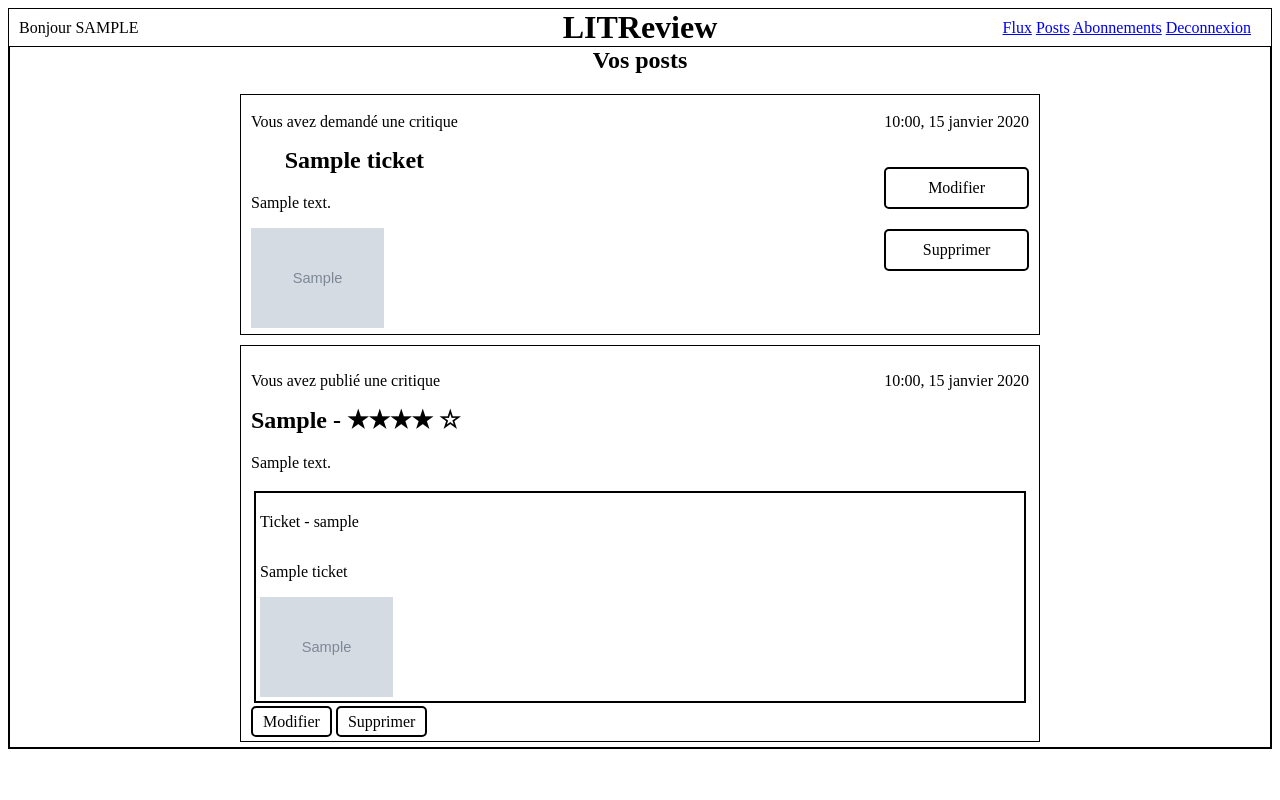
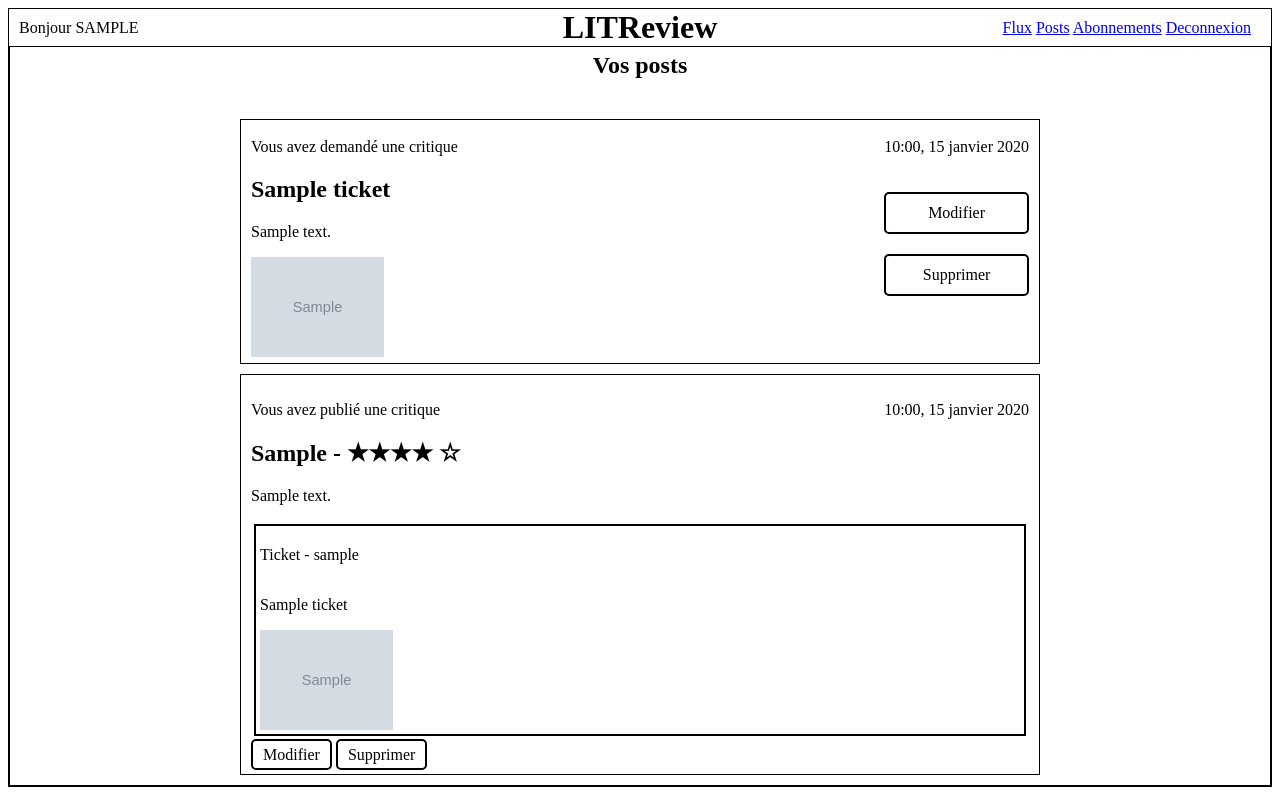
Before and after one commit to ClemiDouce/BookReview, a Django app: page /posts/ in a window 1280 px wide. Run offline with Django 3.2, Linux system fonts and the light colour scheme; a user stored in the database is signed in; tables that the repository leaves empty hold one stand-in row (values such as "Sample post"); grey boxes marked "Sample" are stand-in pictures.

Commit message:
adjust css

```diff
--- a/static/css/base.css
+++ b/static/css/base.css
@@ -26,10 +26,16 @@
 #content {
   border: 2px solid black;
   border-top-style: none;
+  padding: 5px 5px;
 }
 
-h2 {
+h2#title {
   margin-top: 0;
+  text-align: center;
+}
+
+textarea {
+  resize: none;
 }
 
 /*# sourceMappingURL=base.css.map */
--- a/static/css/base.scss
+++ b/static/css/base.scss
@@ -29,8 +29,14 @@
 #content {
   border: 2px solid black;
   border-top-style: none;
+  padding: 5px 5px;
 }
 
-h2 {
+h2#title {
   margin-top: 0;
+  text-align: center;
 }
+
+textarea {
+  resize: none;
+}
--- a/static/css/flux.css
+++ b/static/css/flux.css
@@ -1,11 +1,8 @@
-h2 {
-  text-align: center;
-}
-
 #post-container {
   width: 70%;
-  margin: 20px auto 0 auto;
+  margin: 0 auto;
   max-width: 800px;
+  padding-top: 10px;
 }
 #post-container .review-item {
   border: black solid 1px;
--- a/static/css/flux.scss
+++ b/static/css/flux.scss
@@ -8,14 +8,11 @@
   text-align: center;
 }
 
-h2 {
-  text-align: center;
-}
-
 #post-container {
   width: 70%;
-  margin: 20px auto 0 auto;
+  margin: 0 auto;
   max-width: 800px;
+  padding-top: 10px;
 
   .review-item {
     border: black solid 1px;
--- a/static/css/signup.css
+++ b/static/css/signup.css
@@ -9,6 +9,9 @@ span, label {
 form {
   width: 50%;
   margin: 0 auto;
+  display: flex;
+  flex-direction: column;
+  gap: 10px;
 }
 form input:not([type=submit]) {
   text-align: center;
--- a/static/css/signup.scss
+++ b/static/css/signup.scss
@@ -9,6 +9,9 @@ span, label {
 form {
   width: 50%;
   margin: 0 auto;
+  display: flex;
+  flex-direction: column;
+  gap: 10px;
 
   input:not([type=submit]) {
     text-align: center;
--- a/templates/follows/abonnement.html
+++ b/templates/follows/abonnement.html
@@ -5,7 +5,7 @@
 {% endblock %}
 
 {% block content %}
-	<h2>Suivre d'autres utilisateurs</h2>
+	<h2 id="title">Suivre d'autres utilisateurs</h2>
 	<form method="POST" id="searchbar">
 		{% csrf_token %}
 		{% if msg %}<p style="color:red">{{ msg }}</p>{% endif %}
--- a/templates/registration/signup.html
+++ b/templates/registration/signup.html
@@ -12,9 +12,10 @@
 {% block content %}
 	<h1>Inscrivez-vous</h1>
 	<form method="POST">
-		{{ form.errors }}
 		{% csrf_token %}
-{#		<input type="text" placeholder="Username" id="{{ form.username.id_for_label }}">#}
+		{% for key, value in form.errors.items %}
+			<p>{{ value }}</p>
+		{% endfor %}
 		{{ form.username }}
 		{{ form.password1 }}
 		{{ form.password2 }}
--- a/templates/review/delete-review.html
+++ b/templates/review/delete-review.html
@@ -5,7 +5,7 @@
 	<link rel="stylesheet" href="{% static 'css/delete.css' %}">
 {% endblock %}
 
-{% block title %}Creation Review{% endblock %}
+{% block title %}Suppression Review{% endblock %}
 
 {% block content %}
 	<h2 id="title">Supprimer review</h2>
--- a/templates/website/posts.html
+++ b/templates/website/posts.html
@@ -79,6 +79,8 @@
 					{% endif %}
 				{% endwith %}
 			{% endfor %}
+		{% else %}
+			<p>Vous n'avez aucun post</p>
 		{% endif %}
 	</div>
 {% endblock %}
```
Also changed, not shown: templates/follows/unfollow.html (+9 -3 lines), 3 other files.
